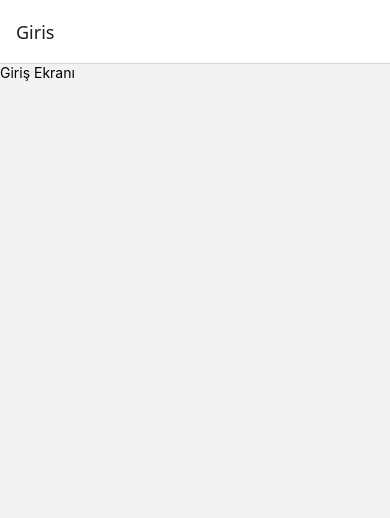
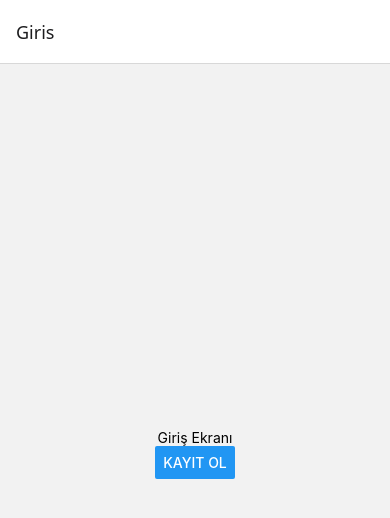
Before and after one commit to yagmursultanekin/film-app, a React Native app: screen /Giris in a window 390 px wide. Shown: the top 518 px of the page. Built offline with nearby package versions, Linux system fonts and the light colour scheme.

Commit message:
Giris ekranindan Kayit ekranina gecis eklendi

```diff
--- a/screens/GirisEkrani.js
+++ b/screens/GirisEkrani.js
@@ -1,9 +1,13 @@
-import { View, Text } from 'react-native';
+import { View, Text, Button } from 'react-native';
 
-export default function GirisEkrani() {
+export default function GirisEkrani({ navigation }) {
   return (
-    <View>
+    <View style={{ flex: 1, justifyContent: 'center', alignItems: 'center' }}>
       <Text>Giriş Ekranı</Text>
+      <Button
+        title="Kayıt ol"
+        onPress={() => navigation.navigate('Kayit')}
+      />
     </View>
   );
 }
```
